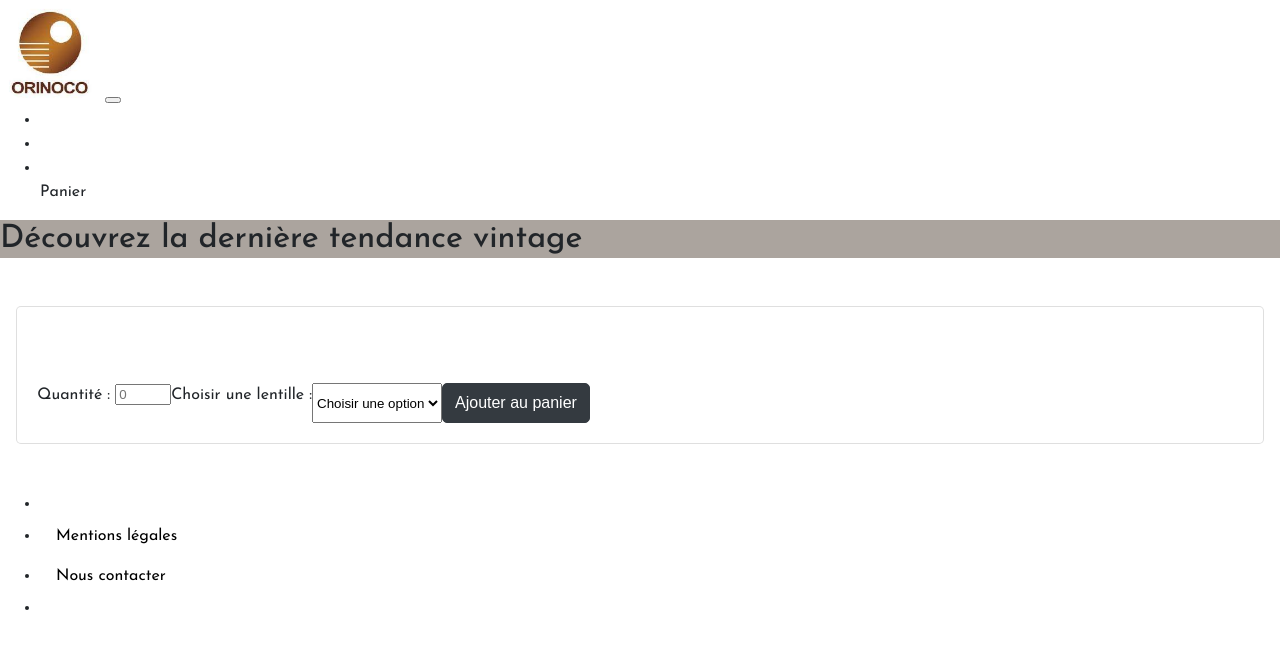
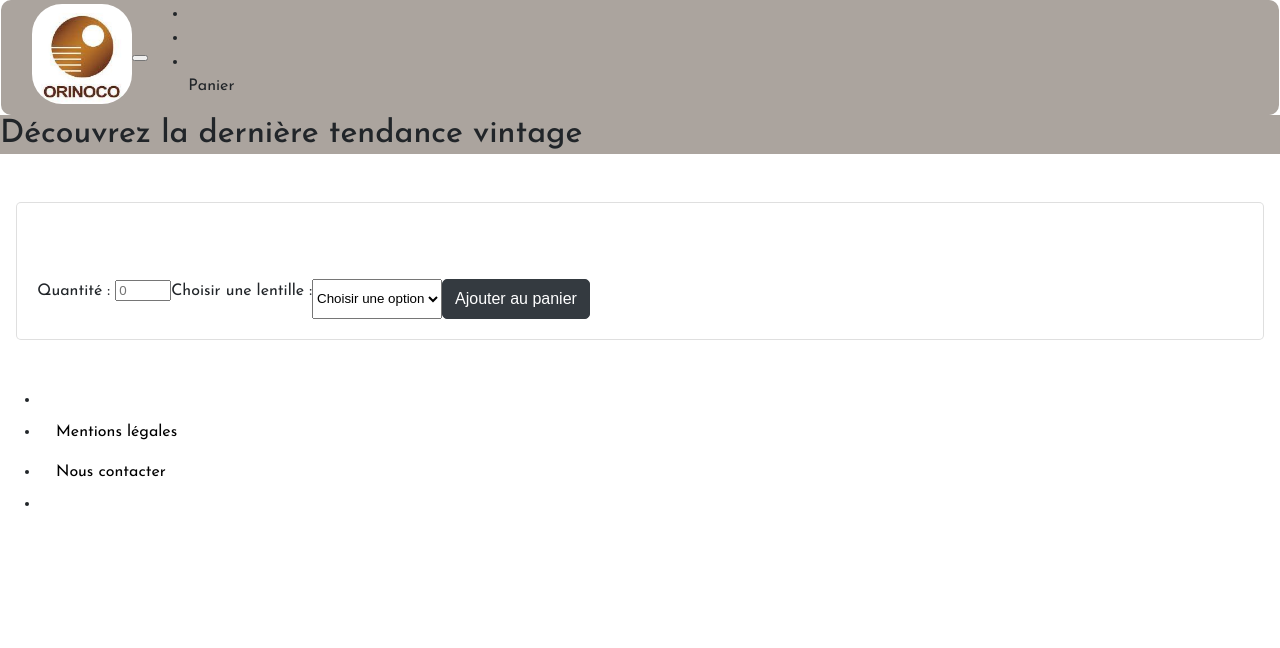
Before and after one commit to devocrw/AbdelatifElmokaddem-P5, a plain HTML site: page produit.html in a window 1280 px wide. Drawn offline with nearby package versions, Linux system fonts and the light colour scheme; no server answers.

Commit message:
Suite implémentation
html

```diff
--- a/produit.html
+++ b/produit.html
@@ -15,9 +15,9 @@
 
   <body>
     <!-- HEADER -->
-    <header class="">
-      <nav class="">
-        <a class="">
+    <header class="container-fluid bg-light">
+      <nav class="navbar navbar-expand-lg navbar-light">
+        <a class="navbar-brand" href="index.html">
           <img src="img/logo.jpg" id="logo_accueil" alt="Site logo"></a>
 
         <button class="">
```
